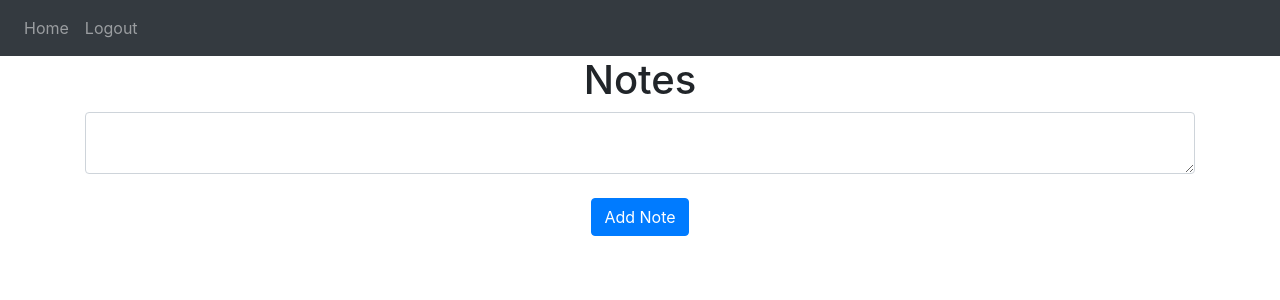
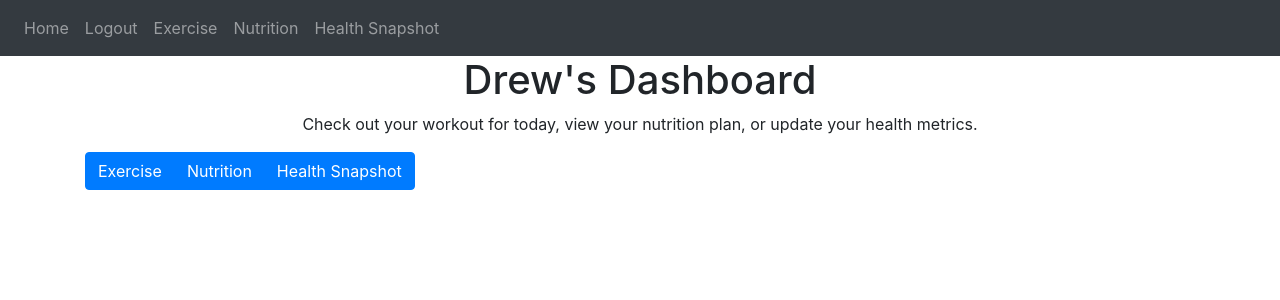
Before and after one commit to drewniman/CS361-health_tracker, a Flask app: page / in a window 1280 px wide. Shown: the top 300 px of the page. Run offline with Flask 2, Linux system fonts and the light colour scheme; a user stored in the database is signed in; data that the repository does not hold is empty; some libraries are stand-ins or nearby versions.

Commit message:
added some pages/routes

```diff
--- a/website/__init__.py
+++ b/website/__init__.py
@@ -18,7 +18,7 @@ def create_app():
     app.register_blueprint(views, url_prefix='/')
     app.register_blueprint(auth, url_prefix='/')
 
-    from .models import User, Note, Metric
+    from .models import User, Snapshot
 
     with app.app_context():
         db.create_all()
--- a/website/templates/base.html
+++ b/website/templates/base.html
@@ -32,6 +32,9 @@
             {% if user.is_authenticated %}
             <a class="nav-item nav-link" id="home" href="/">Home</a>
             <a class="nav-item nav-link" id="logout" href="/logout">Logout</a>
+            <a class="nav-item nav-link" id="exercise" href="/exercise">Exercise</a>
+            <a class="nav-item nav-link" id="nutrition" href="/nutrition">Nutrition</a>
+            <a class="nav-item nav-link" id="health_snapshot" href="/health_snapshot">Health Snapshot</a>
             {% else %}
             <a class="nav-item nav-link" id="login" href="/login">Login</a>
             <a class="nav-item nav-link" id="signUp" href="/sign-up">Sign Up</a>
--- /dev/null
+++ b/website/templates/exercise.html
@@ -0,0 +1,4 @@
+{% extends "base.html" %} {% block title %}Exercise{% endblock %}
+
+{% block content %}
+{% endblock %}
--- /dev/null
+++ b/website/templates/health_snapshot.html
@@ -0,0 +1,4 @@
+{% extends "base.html" %} {% block title %}Health Snapshot{% endblock %}
+
+{% block content %}
+{% endblock %}
--- a/website/templates/home.html
+++ b/website/templates/home.html
@@ -1,7 +1,7 @@
 {% extends "base.html" %} {% block title %}Home{% endblock %}
 
 {% block content %}
-<h1 align="center">Notes</h1>
+<!-- <h1 align="center">Notes</h1>
 <ul class="list-group list-group-flush" id="notes">
     {% for note in user.notes %}
     <li class="list-group-item">{{ node.data }}</li>
@@ -13,5 +13,13 @@
     <div align="center">
         <button type="submit" class="btn btn-primary">Add Note</button>
     </div>
-</form>
+</form> -->
+
+<h1 align="center">{{ user.first_name }}'s Dashboard</h1>
+<p align="center">Check out your workout for today, view your nutrition plan, or update your health metrics.</p>
+<div class="btn-group" align="center">
+    <button class="btn btn-primary">Exercise</button>
+    <button class="btn btn-primary">Nutrition</button>
+    <button class="btn btn-primary">Health Snapshot</button>
+</div>
 {% endblock %}
--- /dev/null
+++ b/website/templates/nutrition.html
@@ -0,0 +1,4 @@
+{% extends "base.html" %} {% block title %}Nutrition{% endblock %}
+
+{% block content %}
+{% endblock %}
--- a/website/views.py
+++ b/website/views.py
@@ -1,4 +1,4 @@
-from flask import Blueprint, render_template
+from flask import Blueprint, render_template, request
 from flask_login import login_required, current_user
 
 views = Blueprint('views', __name__)
@@ -7,3 +7,18 @@ views = Blueprint('views', __name__)
 @login_required
 def home():
     return render_template("home.html", user=current_user)
+
+@views.route('/exercise')
+@login_required
+def exercise():
+    return render_template("exercise.html", user=current_user)
+
+@views.route('/nutrition')
+@login_required
+def nutrition():
+    return render_template("nutrition.html", user=current_user)
+
+@views.route('/health_snapshot')
+@login_required
+def health_snapshot():
+    return render_template("health_snapshot.html", user=current_user)
```
Also changed, not shown: website/models.py (+2 -10 lines), instance/database.db.
